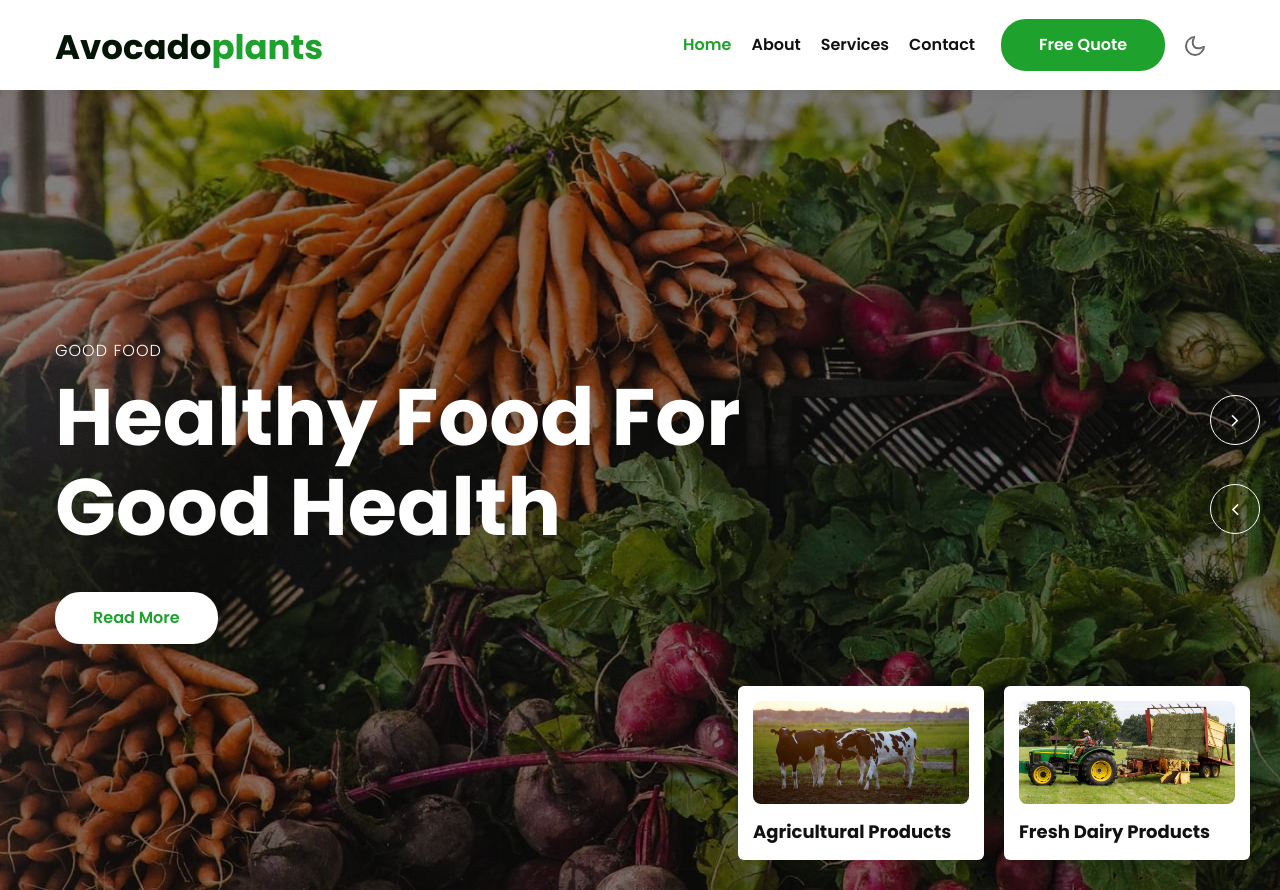
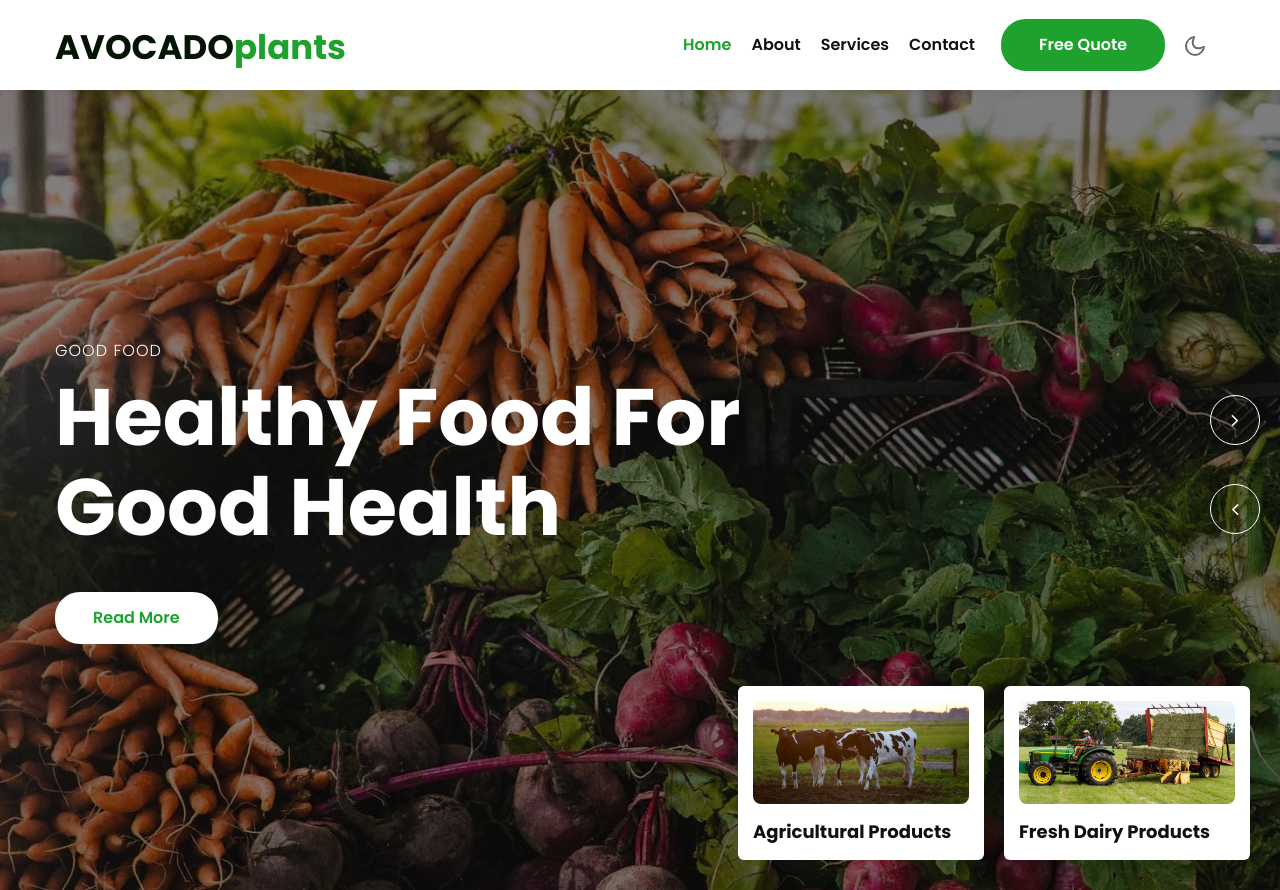
Before and after one commit to webdesignzco/website, a plain HTML site: page index.html in a window 1280 px wide. Shown: the top 890 px of the page. Drawn offline with Linux system fonts and the light colour scheme.

Commit message:
Update index.html
name

```diff
--- a/index.html
+++ b/index.html
@@ -24,7 +24,7 @@ Author URL: http://w3layouts.com
     <div class="container">
       <nav class="navbar navbar-expand-lg stroke">
         <h1><a class="navbar-brand mr-lg-5" href="index.html">
-            Avocado<span>plants</span>
+            AVOCADO<span>plants</span>
           </a></h1>
         <!-- if logo is image enable this
       <a class="navbar-brand" href="#index.html">
```
